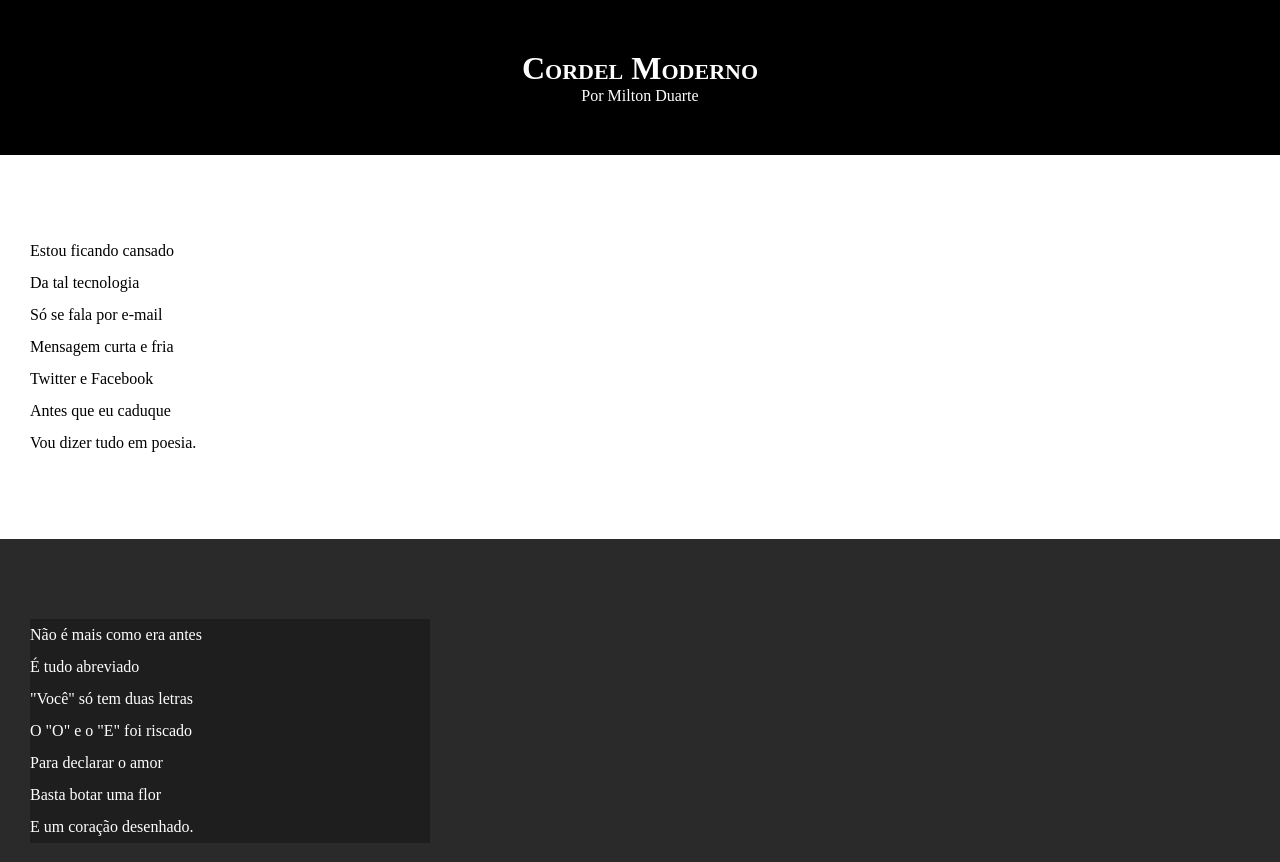
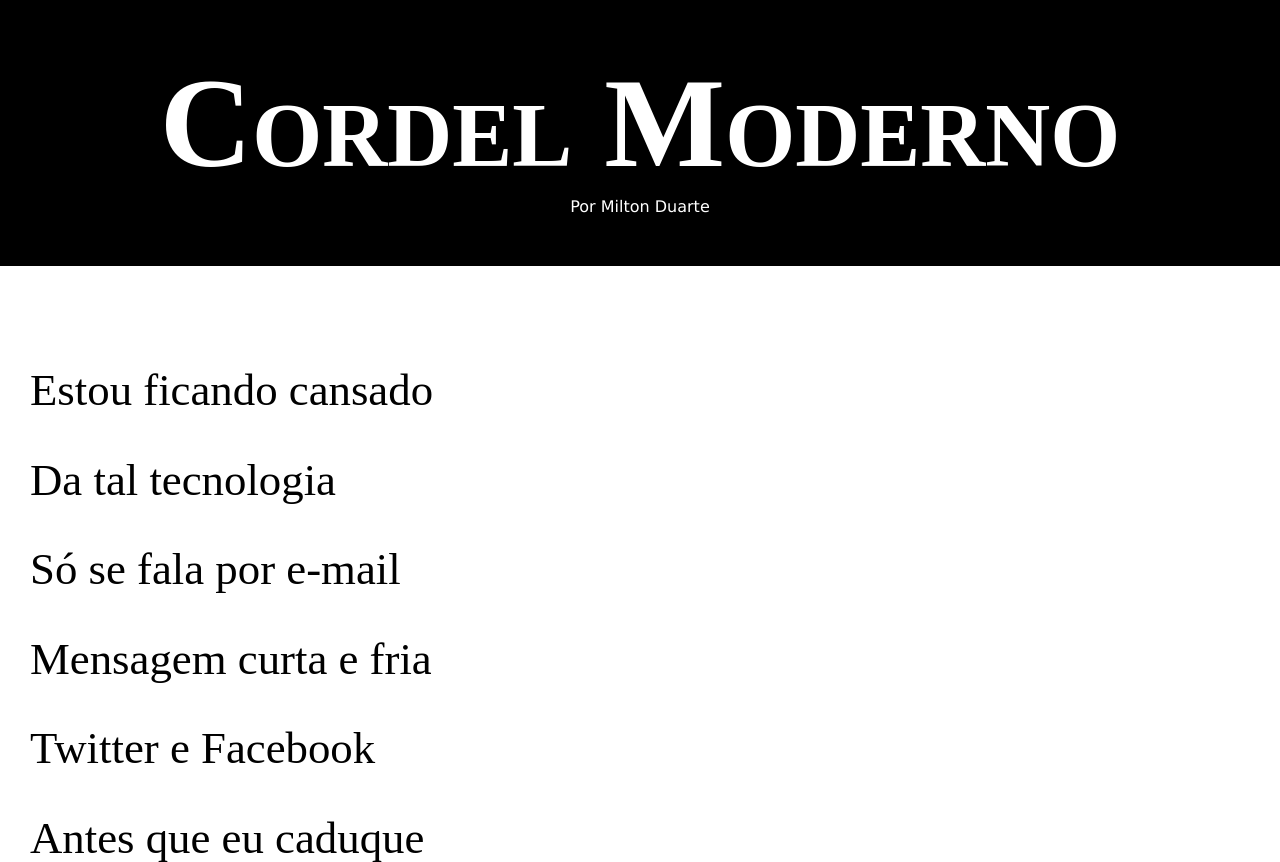
Before and after one commit to GustavoReal1/html-css, a plain HTML site: page desafios/Modulo3/desafio12/index.html in a window 1280 px wide. Shown: the top 862 px of the page. Drawn offline with Linux system fonts and the light colour scheme.

Commit message:
atualizacao de estilos att des12

```diff
--- a/desafios/Modulo3/desafio12/style.css
+++ b/desafios/Modulo3/desafio12/style.css
@@ -1,4 +1,14 @@
 @charset "UTF-8";
+
+@import url('https://fonts.googleapis.com/css2?family=Passion+One:wght@400;700;900&family=Roboto:ital,wght@0,100..900;1,100..900&display=swap');
+
+@import url('https://fonts.googleapis.com/css2?family=Passion+One:wght@400;700;900&family=Roboto:ital,wght@0,100..900;1,100..900&family=Sriracha&display=swap');
+
+:root{
+    --fonte1: Verdana, Geneva, Tahoma, sans-serif;
+    --fonte2: 'Passion One, cursive';
+    --fonte3: 'Srinracha, cursive';
+}
 
 *{
     padding: 0;
@@ -6,6 +16,7 @@
 }
 
 html, body{
+    font-family: var(--fonte1);
     min-height: 100vh;
     background-color: darkgray;
 }
@@ -17,6 +28,8 @@ header{
 }
 
 header > h1{
+    font-family: var(--fonte2);
+    font-size: 10vw;
     padding-top: 50px;
     font-variant: small-caps;
 }
@@ -38,6 +51,8 @@ header a:hover, footer a:hover{
 
 
 section{
+    font-family: var(--fonte3);
+    font-size: 3.5vw;
     padding-top: 10vh;
     padding-bottom: 10vh;
     line-height: 2em;
@@ -56,8 +71,10 @@ section.imagem{
 }
 
 section.imagem > p{
+    display: inline-block;
+    padding: 5px;
     background-color: rgb(31, 30, 30);
-    width: 400px;
+
 }
 
 footer{
```
